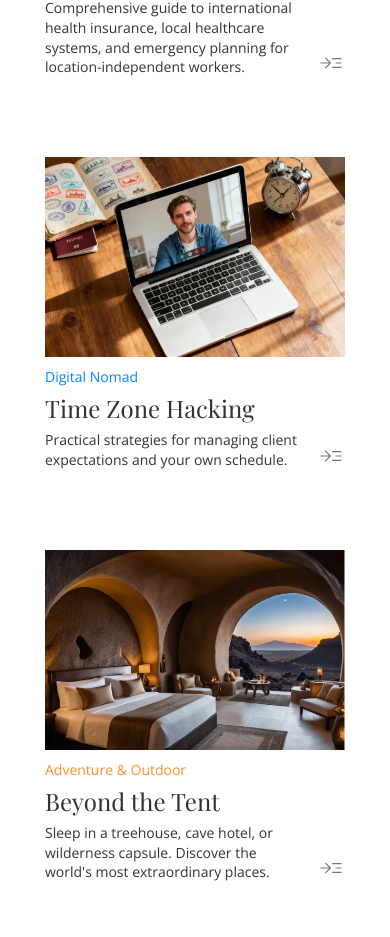
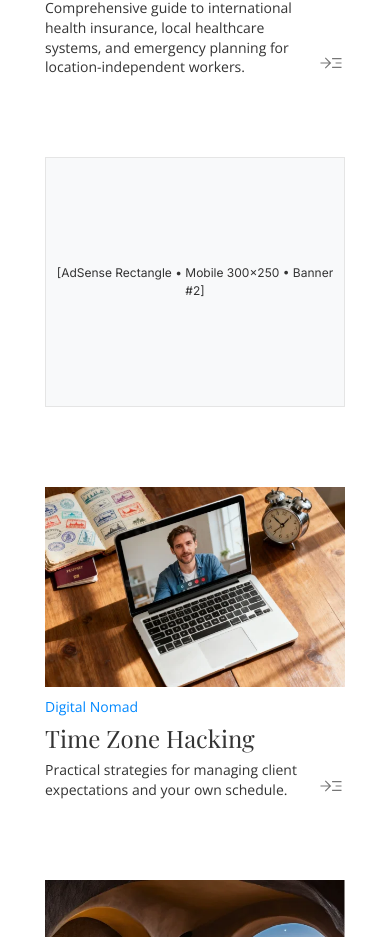
Before and after one commit to KoroLev2512/pathvoyager, a Next.js app: page / in a window 390 px wide. Shown: the part 5573-6510 px from the top of the page. Built offline with nearby package versions, Linux system fonts and the light colour scheme.

Commit message:
fix banners on mobile

```diff
--- a/src/app/travel/page.tsx
+++ b/src/app/travel/page.tsx
@@ -149,7 +149,7 @@ export default function Travel() {
                 return (
                   <div
                     key={item.id}
-                    className="hidden h-full w-full items-start justify-center lg:flex"
+                    className="flex h-full w-full items-start justify-center"
                   >
                     <PromoBanner
                       title="[AdSense Rectangle • Desktop 300x250 • Banner #2]"
--- a/src/widgets/recent-posts/ui/RecentPostsSection.tsx
+++ b/src/widgets/recent-posts/ui/RecentPostsSection.tsx
@@ -97,7 +97,7 @@ export const RecentPostsSection = () => {
               return (
                 <div
                   key={item.id}
-                  className="hidden h-full w-full items-start justify-center lg:flex"
+                  className="flex h-full w-full items-start justify-center"
                 >
                   <PromoBanner
                     title="[AdSense Rectangle • Desktop 300x250 • Banner #2]"
```
